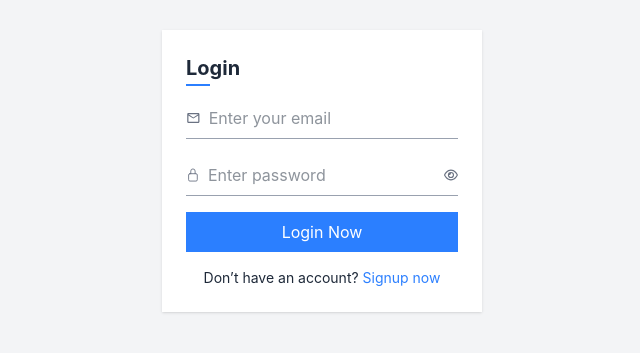
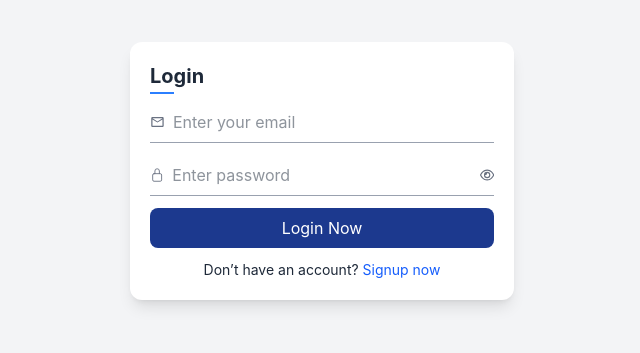
Before and after one commit to RizwanAhmed001/Blog-App, a React (Vite) app in the folder client/: page /register in a window 1280 px wide. Shown: the part 253-606 px from the top of the page, without its empty margins (318-958 px from the left). Built offline with nearby package versions, Linux system fonts and the light colour scheme.

Commit message:
minor changes in styling of register component

```diff
--- a/client/src/pages/Register.jsx
+++ b/client/src/pages/Register.jsx
@@ -1,10 +1,9 @@
-import { useEffect, useState } from "react";
+import { useEffect, useState, useContext } from "react";
 import { LuUser } from "react-icons/lu";
 import { MdOutlineEmail } from "react-icons/md";
 import { IoLockClosedOutline } from "react-icons/io5";
 import { FaRegEye, FaRegEyeSlash } from "react-icons/fa6";
 import { toast } from "react-toastify";
-import { useContext } from "react";
 import BlogContext from "../context/BlogContext";
 import axios from "axios";
 
@@ -28,7 +27,6 @@ const Register = () => {
       ...user,
       [name]: value,
     }));
-
   };
 
   const handleSubmit = async (event) => {
@@ -48,13 +46,13 @@ const Register = () => {
             email: userDetails.email,
             password: userDetails.password,
           },
-          { withCredentials: true },
+          { withCredentials: true }
         );
 
         if (response.data.success) {
           setUser(response.data.user);
           localStorage.setItem("user", JSON.stringify(response.data.user));
-          toast.success("User Register!")
+          toast.success("User Register!");
           setUserDetails({
             name: "",
             email: "",
@@ -65,7 +63,6 @@ const Register = () => {
         } else {
           toast.warning(response.data.message);
         }
-
       } else {
         const response = await axios.post(
           backendUrl + "/login",
@@ -73,13 +70,13 @@ const Register = () => {
             email: userDetails.email,
             password: userDetails.confirmPassword,
           },
-          { withCredentials: true },
+          { withCredentials: true }
         );
 
         if (response.data.success) {
           setUser(response.data.user);
           localStorage.setItem("user", JSON.stringify(response.data.user));
-          toast.success("User Login!")
+          toast.success("User Login!");
           setUserDetails({
             name: "",
             email: "",
@@ -103,10 +100,13 @@ const Register = () => {
   }, [user]);
 
   return (
-    <div className="min-h-screen flex items-center justify-center bg-gray-100">
-      <div className="bg-white p-6 w-[320px] shadow">
+    <div className="h-screen flex items-center justify-center bg-gray-100 px-4">
+
+      <div className="bg-white p-5 w-full max-w-sm shadow-lg rounded-xl max-h-[90vh] overflow-y-auto">
+
         {!login && (
-          <form onSubmit={handleSubmit} className="flex flex-col gap-4">
+          <form onSubmit={handleSubmit} className="flex flex-col gap-3">
+
             <h2 className="text-xl font-bold">
               <span className="relative inline-block">
                 Re
@@ -182,14 +182,14 @@ const Register = () => {
               )}
             </div>
 
-            <button className="bg-blue-500 text-white py-2 hover:bg-blue-600 transition">
+            <button className="bg-blue-900 text-white py-2 rounded-lg hover:bg-blue-800 transition">
               Register Now
             </button>
 
             <p className="text-sm text-center">
               Already have an account?{" "}
               <span
-                className="text-blue-500 cursor-pointer"
+                className="text-blue-600 cursor-pointer"
                 onClick={() => setLogin(true)}
               >
                 Login now
@@ -199,7 +199,8 @@ const Register = () => {
         )}
 
         {login && (
-          <form onSubmit={handleSubmit} className="flex flex-col gap-4">
+          <form onSubmit={handleSubmit} className="flex flex-col gap-3">
+
             <h2 className="text-xl font-bold">
               <span className="relative inline-block">
                 Lo
@@ -247,14 +248,14 @@ const Register = () => {
               )}
             </div>
 
-            <button className="bg-blue-500 text-white py-2 hover:bg-blue-600 transition">
+            <button className="bg-blue-900 text-white py-2 rounded-lg hover:bg-blue-800 transition">
               Login Now
             </button>
 
             <p className="text-sm text-center">
               Don’t have an account?{" "}
               <span
-                className="text-blue-500 cursor-pointer"
+                className="text-blue-600 cursor-pointer"
                 onClick={() => setLogin(false)}
               >
                 Signup now
@@ -262,6 +263,7 @@ const Register = () => {
             </p>
           </form>
         )}
+
       </div>
     </div>
   );
```
